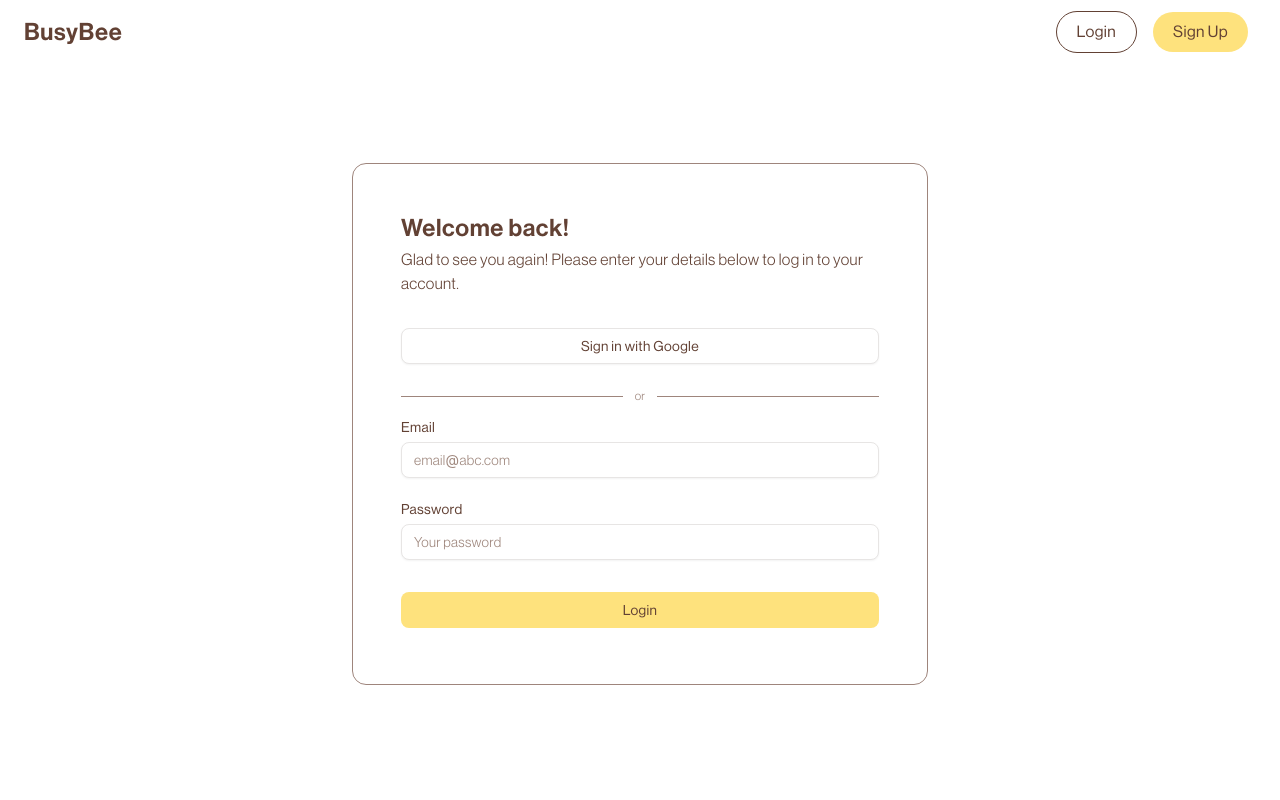
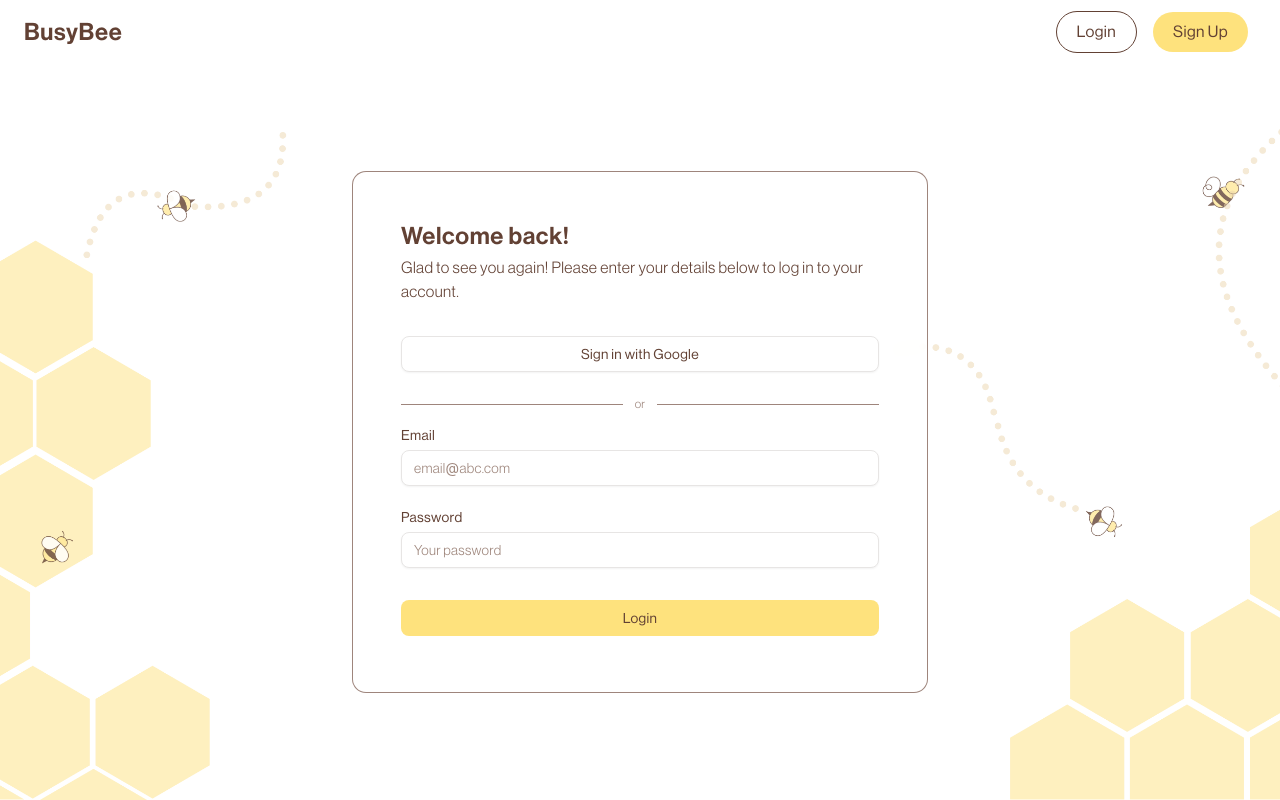
Before and after one commit to kietn20/Busy-Bees, a Next.js app in the folder frontend/: page /login in a window 1280 px wide. Built offline with nearby package versions, Linux system fonts and the light colour scheme; no server answers.

Commit message:
login and sign up done.

```diff
--- a/frontend/src/app/login/page.tsx
+++ b/frontend/src/app/login/page.tsx
@@ -3,16 +3,24 @@ import SignInGoogle from "@/components/sign-in-google";
 
 export default function LoginPage() {
   return (
+    <div className="h-[calc(100vh-4rem)] w-full relative overflow-hidden">
+      {/* Background wrapper */}
       <div
-      className="flex flex-col items-center justify-center"
-      style={{ minHeight: "calc(100vh - 5rem)" }}
-    >
-      <div className="w-full max-w-xl p-12 space-y-6 border border-muted-foreground rounded-xl">
+        className="absolute inset-0 bg-[url('/bg-login.png')] bg-cover bg-center bg-no-repeat"
+        style={{
+          background: `url('/bg-login.png') 50% 50% / cover no-repeat`,
+          zIndex: -1,
+        }}
+        aria-hidden="true"
+      />
+      {/* Content */}
+      <div className="relative z-10 flex flex-col items-center justify-center h-full">
+        <div className="w-full max-w-xl p-12 space-y-6 border border-muted-foreground rounded-xl bg-background/80 backdrop-blur-sm">
           <div className="mb-8 space-y-1">
             <h1 className="text-2xl font-semibold ">Welcome back!</h1>
             <h3 className="text-md">
-            Glad to see you again! Please enter your details below to log in to
-            your account.
+              Glad to see you again! Please enter your details below to log in
+              to your account.
             </h3>
           </div>
           <div>
@@ -26,5 +34,6 @@ export default function LoginPage() {
           <LogInForm />
         </div>
       </div>
+    </div>
   );
 }
--- a/frontend/src/app/signup/page.tsx
+++ b/frontend/src/app/signup/page.tsx
@@ -5,10 +5,17 @@ import SignInGoogle from "@/components/sign-in-google";
 
 export default function SignUpPage() {
   return (
+    <div className="h-[calc(100vh-4rem)] w-full relative overflow-hidden">
+      {/* Background wrapper */}
       <div
-      className="flex flex-col items-center justify-center"
-      style={{ minHeight: "calc(100vh - 5rem)" }}
-    >
+        className="absolute inset-0 bg-[url('/bg-signup.png')] bg-cover bg-center bg-no-repeat"
+        style={{
+          background: `url('/bg-signup.png') 50% 50% / cover no-repeat`,
+          zIndex: -1,
+        }}
+        aria-hidden="true"
+      />
+      <div className="relative z-10 flex flex-col items-center justify-center h-full">
         <div className="w-full max-w-xl p-12 space-y-6 border border-muted-foreground  rounded-xl">
           <div className="mb-8 space-y-1">
             <h1 className="text-2xl font-semibold ">Get Started Now</h1>
@@ -27,5 +34,6 @@ export default function SignUpPage() {
           <SignUpForm />
         </div>
       </div>
+    </div>
   );
 }
```
Also changed, not shown: frontend/public/bg-login.png (added), frontend/public/bg-signup.png (added). Lines whose indentation alone changed are shown as unchanged.
